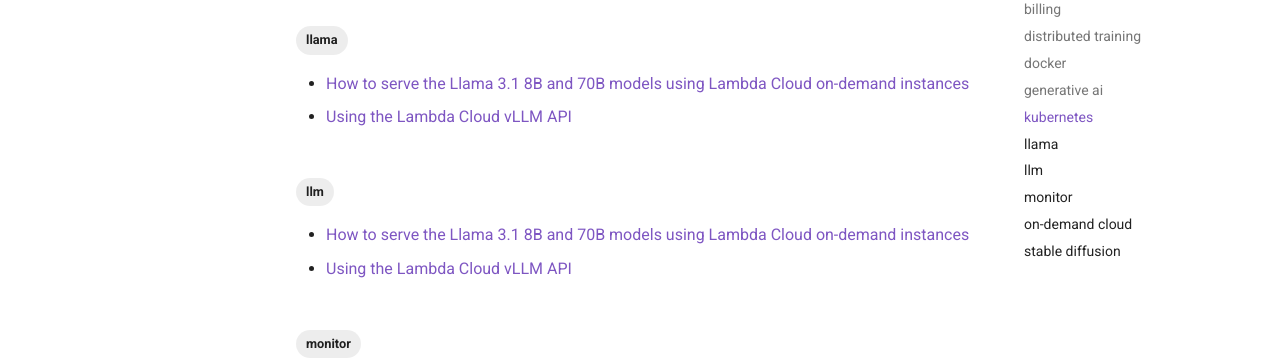
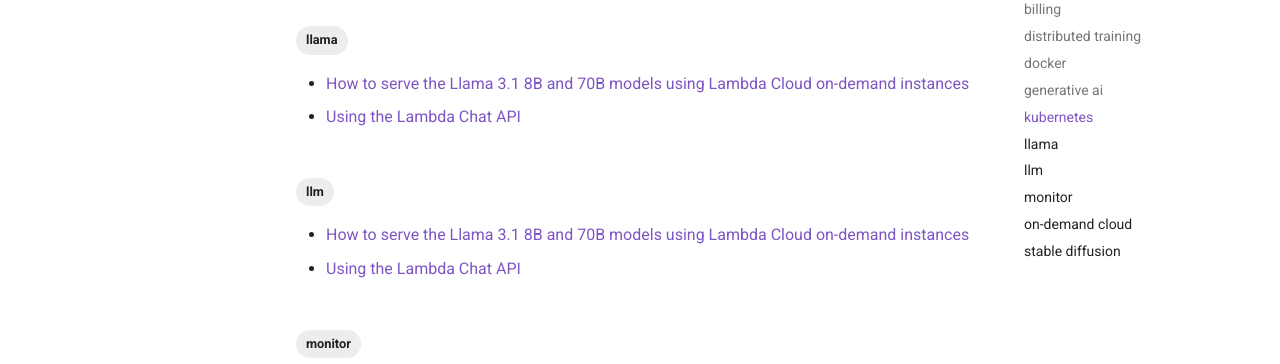
Before and after one commit to cbrownstein-lambda/lambda-docs-mkdocs, an MkDocs documentation site: the page built from docs/tags.md, in a window 1280 px wide and 900 px high, scrolled down 942 px. Shown: the part 153-517 px from the top of the window. Built offline with MkDocs 1.6.1 and Material for MkDocs 9.7.7, drawn with Linux system fonts in a browser that asks for light colours; a script that is not in the unit is left out; comment, search, counter and statistics services are not loaded.

Commit message:
Rename to Lambda Chat API

```diff
--- a/mkdocs.yml
+++ b/mkdocs.yml
@@ -22,7 +22,7 @@
     - on-demand-cloud/billing.md
     - on-demand-cloud/serving-llama-3-1-docker.md
     - on-demand-cloud/flux-prompt-to-image.md
-    - on-demand-cloud/lambda-vllm-api.md
+    - on-demand-cloud/lambda-chat-api.md
   - 1-Click Clusters:
     - 1-click-clusters/getting-started.md
     - 1-click-clusters/serving-llama-3_1-405b.md
```
Also changed, not shown: docs/on-demand-cloud/lambda-chat-api.md (renamed from docs/on-demand-cloud/lambda-vllm-api.md, +6 -6 lines).
